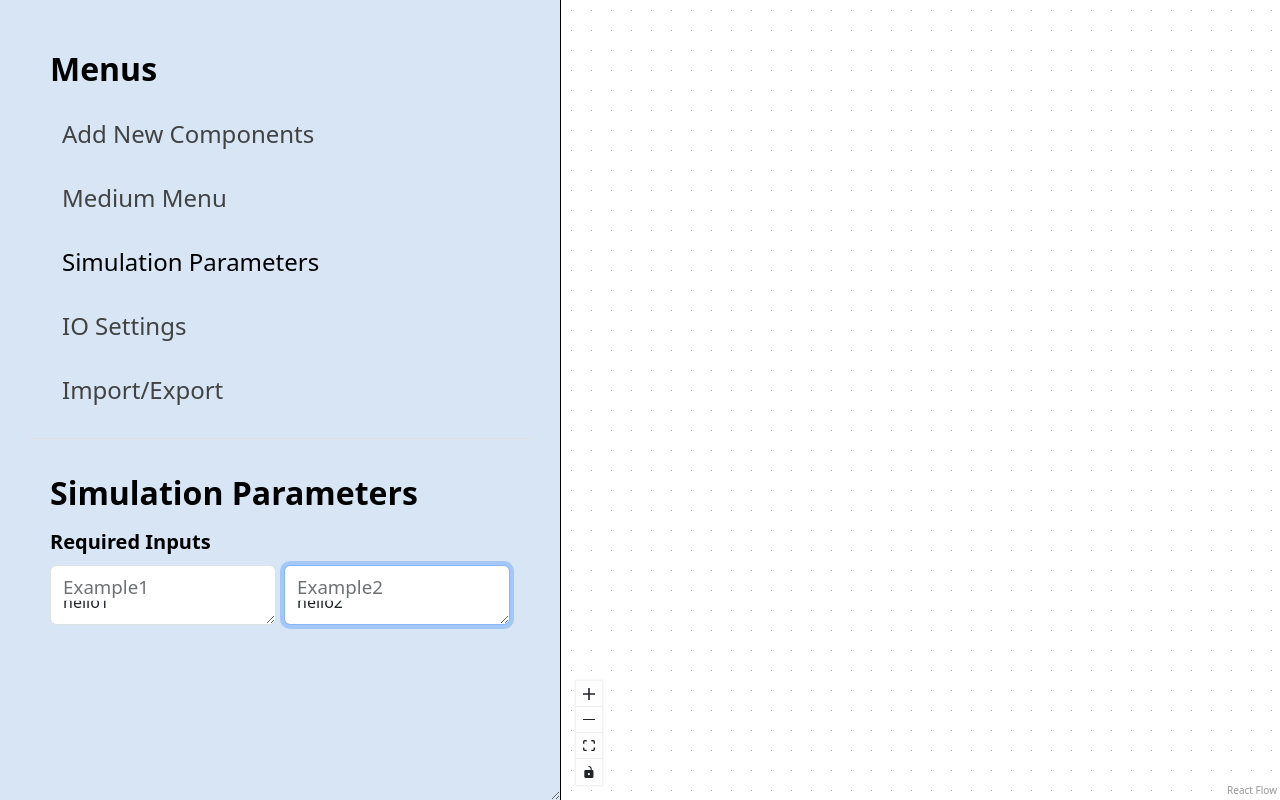
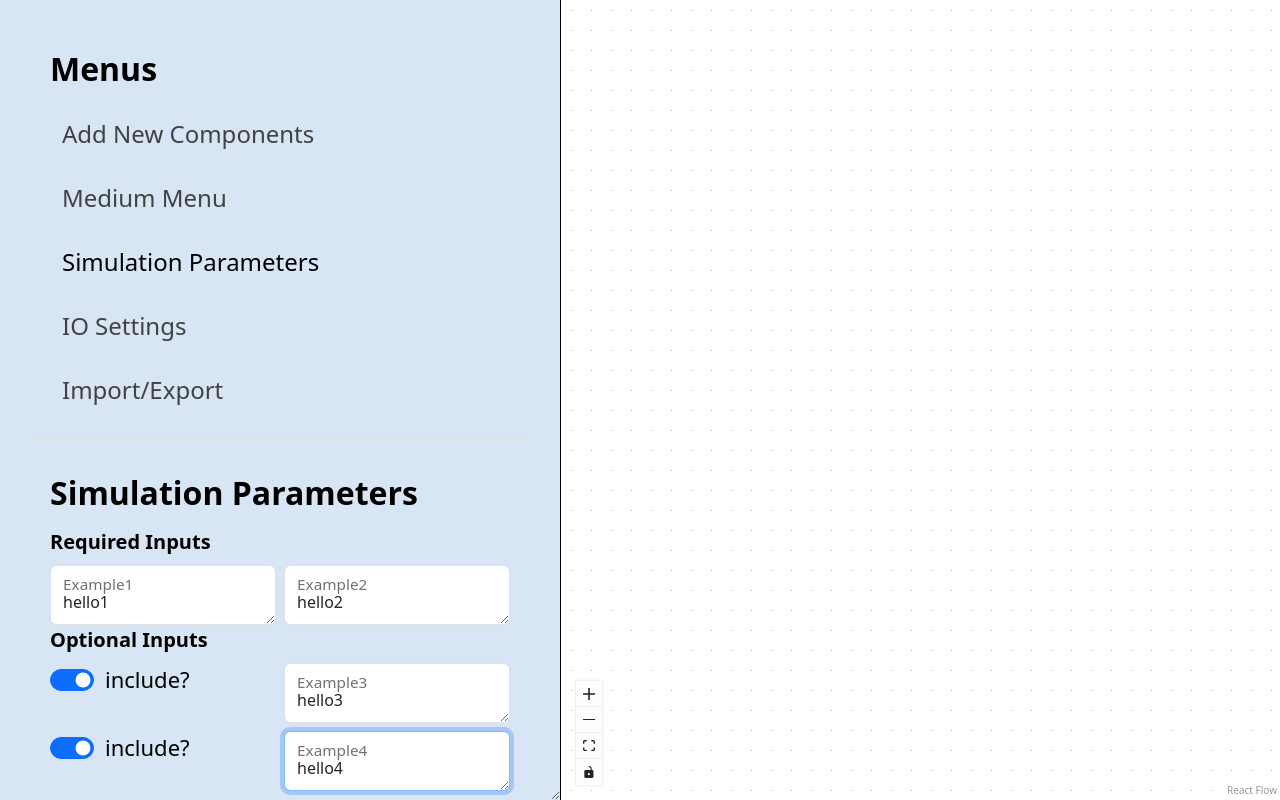
Before and after one commit to QuaSi-Software/susi, a React (Vite) app: page / in a window 1280 px wide. Both pictures are taken after a click on the button "Simulation Parameters". Built offline with nearby package versions, Linux system fonts and the light colour scheme.

Commit message:
feat: make floating label in sidebar input menu look better

```diff
--- a/src/CSS/Sidebar-Styling/sidebar.css
+++ b/src/CSS/Sidebar-Styling/sidebar.css
@@ -23,6 +23,20 @@
 	resize: horizontal;
 }
 
+.dndflow aside .form-floating > textarea:focus ~ label::after,
+.dndflow aside .form-floating > textarea:not(:placeholder-shown) ~ label::after {
+	background: none;
+}
+
+.form-floating > {
+	padding-top: 24px;
+	overflow: visible;
+}
+.form-floating > label {
+	font-size: 18px;
+	padding-top: 16px;
+}
+
 .sidebar-heading {
 	font-size: 32px;
 	font-weight: 600;
--- a/src/Reactflow-Components/Reactflow-Menus/EditNodeModal/OptionalInputMenu.tsx
+++ b/src/Reactflow-Components/Reactflow-Menus/EditNodeModal/OptionalInputMenu.tsx
@@ -71,7 +71,6 @@ const OptionalInputField: React.FC<OptionalInputFieldProps> = ({
 					checked={isIncluded}
 					id={resieName}
 					label="include?"
-					defaultChecked={isIncluded}
 					onChange={onSwitchClicked}
 				/>
 			</Col>
--- a/src/Sidebar/Sidebar.tsx
+++ b/src/Sidebar/Sidebar.tsx
@@ -22,6 +22,8 @@ const Sidebar = (menuProps: ImportExportMenuProps & MediumMenuProps) => {
 	const exampleInputs = [
 		new NodeInput(NodeInputType.STRING, 'example1', 'Example1', 'hello1'),
 		new NodeInput(NodeInputType.STRING, 'example2', 'Example2', 'hello2'),
+		new NodeInput(NodeInputType.STRING, 'example3', 'Example3', 'hello3', '', true, false),
+		new NodeInput(NodeInputType.STRING, 'example4', 'Example4', 'hello4', '', true, false),
 	];
 
 	const renderMenu = () => {
@@ -55,6 +57,7 @@ const Sidebar = (menuProps: ImportExportMenuProps & MediumMenuProps) => {
 				<div className="sidebar-menu-buttons">
 					{Object.values(MenuType).map((menuType: MenuType) => (
 						<button
+							key={`sidebar-menu-button-${menuType}`}
 							className={`sidebar-menu-btn ${selectedMenu === menuType ? 'active' : ''}`}
 							onClick={() => setSelectedMenu(menuType)}
 						>
```
